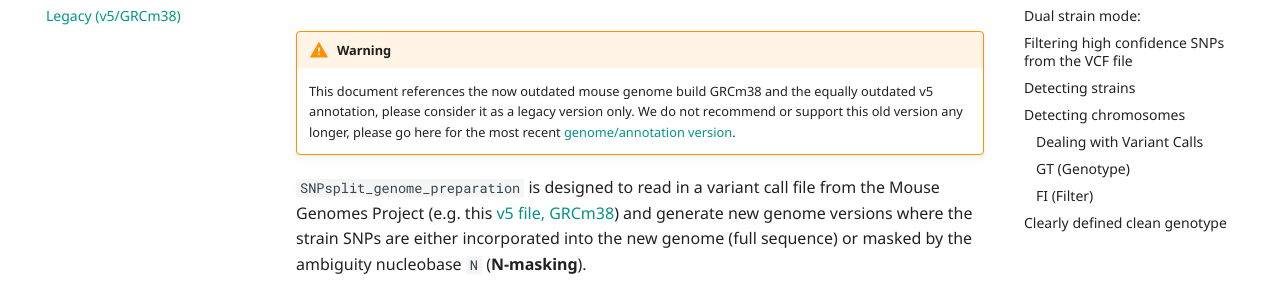
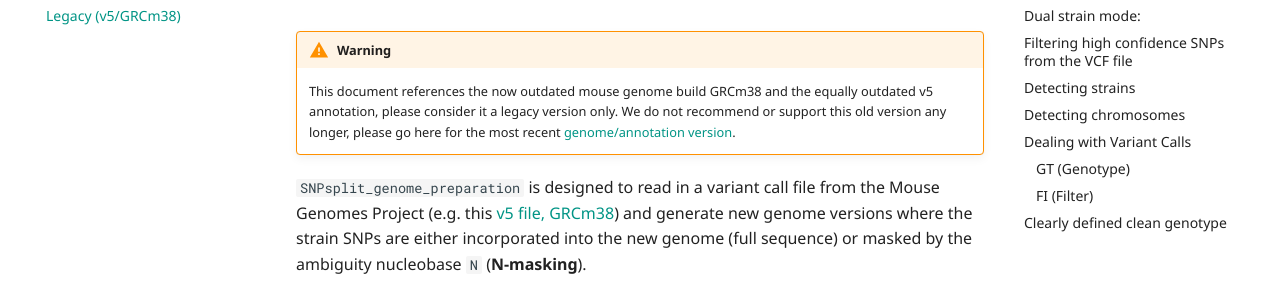
Before and after one commit to FelixKrueger/SNPsplit, an MkDocs documentation site: the page built from docs/genome_prep/legacy.md, in a window 1280 px wide and 900 px high. Shown: the part 197-493 px from the top of the window. Built offline with MkDocs 1.6.1 and Material for MkDocs 9.7.7, drawn with Linux system fonts in a browser that asks for light colours; comment, search, counter and statistics services are not loaded.

````diff
--- a/docs/genome_prep/legacy.md
+++ b/docs/genome_prep/legacy.md
@@ -1,7 +1,7 @@
 # Legacy (v5/GRCm38)
 
 !!! warning
-    This document references the now outdated mouse genome build GRCm38 and the equally outdated v5 annotation, please consider it as a legacy version only. We do not recommend or support this old version any longer, please go here for the most recent [genome/annotation version](./genome_preparation.md).
+    This document references the now outdated mouse genome build GRCm38 and the equally outdated v5 annotation, please consider it a legacy version only. We do not recommend or support this old version any longer, please go here for the most recent [genome/annotation version](./genome_preparation.md).
 
 `SNPsplit_genome_preparation` is designed to read in a variant call file from the Mouse Genomes Project (e.g. this [v5 file, GRCm38](ftp://ftp-mouse.sanger.ac.uk/current_snps/mgp.v5.merged.snps_all.dbSNP142.vcf.gz)) and generate new genome versions where the strain SNPs are either incorporated into the new genome (full sequence) or masked by the ambiguity nucleobase `N` (**N-masking**).
 
@@ -159,8 +159,7 @@ VCF file: mgp.v5.merged.snps_all.dbSNP142.vcf.gz
 590765:.:1      1/1:5:14:0:101,5,1:86,0,0:2:52:9:5,0,9,0:0:-0.662043:.:1        1/1:33:9:0:196,33,0:177,27,0:2:53:9:0,0,6,3:0:-0.662043:.:1     1/1:26:7:0:91,26,0:75,21,0:2:50:7:0,0,7,0:0:-0.636426:.:1       1/1:44:24:0:138,44,0:119,38,0
 :2:45:23:1,0,19,4:0:-0.692717:.:1       1/1:17:8:0:101,17,0:79,9,0:2:53:6:2,0,4,2:0:-0.616816:.:1       0/1:20:11:0.0909091:72,0,20:65,0,21:2:45:7:4,0,7,0:0:-0.636426:.:0      1/1:33:23:0:183,33,0:159,24,0:2:50:18:5,0,6,12:19:-0.691153:.
 :1      1/1:11:7:0:66,11,0:49,6,0:2:54:5:2,0,5,0:0:-0.590765:.:1        1/1:19:5:0:62,19,0:48,15,0:2:54:5:0,0,5,0:0:-0.590765:.:1
-…
-…
+...
 ```
 
 ## Detecting strains
@@ -190,7 +189,7 @@ If the ##contig=… fields are missing from the VCF file, **subsequent steps are
 `my @chroms = (1..19,’X’,’Y’,’MT’);`
 
 
-### Dealing with Variant Calls
+## Dealing with Variant Calls
 For variant calls the SNPsplit genome preparation extracts the following information from each line:
 
 ```
````
